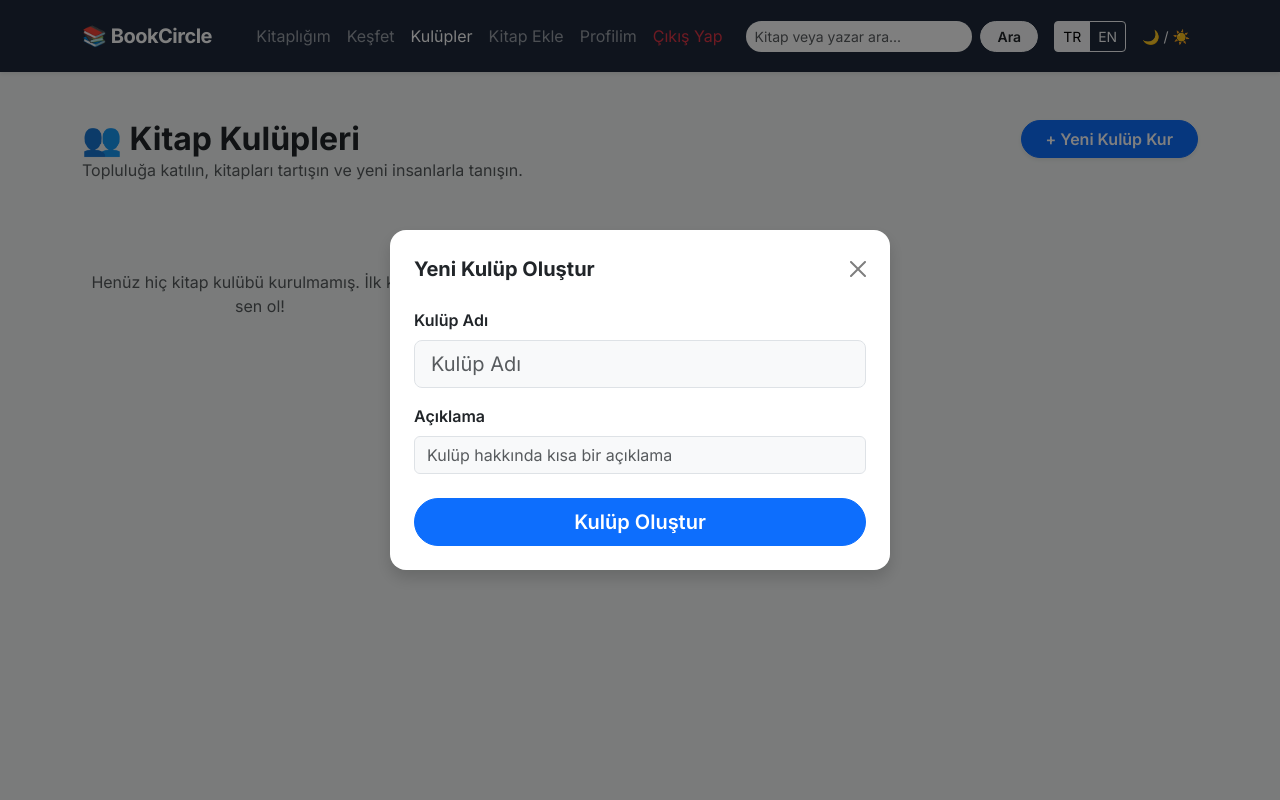
After one commit to haletemizel/bookcircle, a Flask app: page /clubs in a window 1280 px wide, after a click on "+ Yeni Kulüp Kur". The commit adds this page. Run offline with Flask 3, Linux system fonts and the light colour scheme; the visitor is signed in with stand-in values (Sample User, id 1); data that the repository does not hold is empty; some libraries are stand-ins or nearby versions.

Commit message:
Kitap Kulüpleri (Book Clubs) modülü ve tartışma odaları eklendi

```diff
--- a/app/main/forms.py
+++ b/app/main/forms.py
@@ -17,3 +17,12 @@ class UpdateProfileForm(FlaskForm):
     username = StringField('Kullanıcı Adı', validators=[DataRequired(), Length(min=2, max=64)])
     avatar = FileField('Profil Fotoğrafı Güncelle', validators=[FileAllowed(['jpg', 'png', 'jpeg'])])
     submit = SubmitField('Güncelle')
+
+class CreateClubForm(FlaskForm):
+    name = StringField('Kulüp Adı', validators=[DataRequired(), Length(min=3, max=140)])
+    description = StringField('Açıklama', validators=[DataRequired(), Length(max=500)])
+    submit = SubmitField('Kulüp Oluştur')
+
+class ClubMessageForm(FlaskForm):
+    body = StringField('Mesajınız', validators=[DataRequired(), Length(min=1, max=1000)])
+    submit = SubmitField('Gönder')
--- a/app/main/routes.py
+++ b/app/main/routes.py
@@ -6,8 +6,8 @@ from flask_login import login_required, current_user
 from sqlalchemy import select
 from app import db
 from app.main import main
-from app.main.forms import BookForm, UpdateProfileForm
-from app.models import Book, ReadingProgress, User
+from app.models import Book, ReadingProgress, User, BookClub, ClubMessage
+from app.main.forms import BookForm, UpdateProfileForm, CreateClubForm, ClubMessageForm
 
 @main.route('/set_language/<lang>')
 def set_language(lang):
@@ -35,7 +35,8 @@ def inject_dict():
             'my_books': 'Kitaplarım',
             'no_books': 'Kitaplığınızda henüz kitap yok.',
             'no_books_sub': 'Okuduğunuz veya okumak istediğiniz kitapları eklemeye başlayın.',
-            'add_first_book': 'İlk Kitabı Ekle'
+            'add_first_book': 'İlk Kitabı Ekle',
+            'clubs': 'Kulüpler'
         },
         'en': {
             'explore': 'Explore',
@@ -54,7 +55,8 @@ def inject_dict():
             'my_books': 'My Books',
             'no_books': 'No books in your library yet.',
             'no_books_sub': 'Start adding books you have read or want to read.',
-            'add_first_book': 'Add First Book'
+            'add_first_book': 'Add First Book',
+            'clubs': 'Clubs'
         }
     }
     lang = session.get('lang', 'tr')
@@ -246,3 +248,61 @@ def api_get_books():
             'image_url': book.image_url
         })
     return jsonify({'books': books_list, 'count': len(books_list)})
+
+@main.route('/clubs', methods=['GET', 'POST'])
+@login_required
+def clubs():
+    form = CreateClubForm()
+    if form.validate_on_submit():
+        club = BookClub(name=form.name.data, description=form.description.data, creator_id=current_user.id)
+        club.members.append(current_user)
+        db.session.add(club)
+        try:
+            db.session.commit()
+            flash('Yeni kitap kulübü başarıyla oluşturuldu!', 'success')
+            return redirect(url_for('main.clubs'))
+        except Exception:
+            db.session.rollback()
+            flash('Bu kulüp adı zaten kullanılıyor olabilir.', 'danger')
+
+    all_clubs = db.session.scalars(select(BookClub).order_by(BookClub.created_at.desc())).all()
+    return render_template('main/clubs.html', clubs=all_clubs, form=form)
+
+@main.route('/join_club/<int:club_id>', methods=['POST'])
+@login_required
+def join_club(club_id):
+    club = db.session.get(BookClub, club_id)
+    if not club:
+        flash('Kulüp bulunamadı.', 'danger')
+        return redirect(url_for('main.clubs'))
+
+    if current_user not in club.members:
+        club.members.append(current_user)
+        db.session.commit()
+        flash(f'{club.name} kulübüne katıldınız!', 'success')
+    return redirect(url_for('main.club_room', club_id=club.id))
+
+@main.route('/club/<int:club_id>', methods=['GET', 'POST'])
+@login_required
+def club_room(club_id):
+    club = db.session.get(BookClub, club_id)
+    if not club:
+        flash('Kulüp bulunamadı.', 'danger')
+        return redirect(url_for('main.clubs'))
+
+    if current_user not in club.members:
+        flash('Bu kulübün odasına girmek için önce katılmalısınız.', 'warning')
+        return redirect(url_for('main.clubs'))
+
+    form = ClubMessageForm()
+    if form.validate_on_submit():
+        msg = ClubMessage(body=form.body.data, user_id=current_user.id, club_id=club.id)
+        db.session.add(msg)
+        db.session.commit()
+        return redirect(url_for('main.club_room', club_id=club.id))
+
+    messages = db.session.scalars(
+        select(ClubMessage).where(ClubMessage.club_id == club.id).order_by(ClubMessage.timestamp)
+    ).all()
+
+    return render_template('main/club_room.html', club=club, messages=messages, form=form)
--- a/app/models.py
+++ b/app/models.py
@@ -89,6 +89,20 @@ class BookClub(db.Model):
     creator_id: Mapped[int] = mapped_column(ForeignKey('user.id'))
 
     members: Mapped[List["User"]] = relationship(secondary=club_members, back_populates="clubs")
+    messages: Mapped[List["ClubMessage"]] = relationship(back_populates="club", cascade="all, delete-orphan")
 
     def __repr__(self):
         return f"<BookClub {self.name}>"
+
+class ClubMessage(db.Model):
+    id: Mapped[int] = mapped_column(primary_key=True)
+    body: Mapped[str] = mapped_column(String(1000))
+    timestamp: Mapped[datetime] = mapped_column(default=datetime.utcnow, index=True)
+    user_id: Mapped[int] = mapped_column(ForeignKey('user.id'))
+    club_id: Mapped[int] = mapped_column(ForeignKey('book_club.id'))
+
+    user: Mapped["User"] = relationship()
+    club: Mapped["BookClub"] = relationship(back_populates="messages")
+
+    def __repr__(self):
+        return f"<ClubMessage {self.body[:20]}>"
--- a/app/templates/base.html
+++ b/app/templates/base.html
@@ -32,6 +32,9 @@
                         </li>
                         <li class="nav-item">
                             <a class="nav-link {% if request.endpoint == 'main.explore' %}active{% endif %}" href="{{ url_for('main.explore') }}">{{ t.explore }}</a>
+                        </li>
+                        <li class="nav-item">
+                            <a class="nav-link {% if request.endpoint == 'main.clubs' %}active{% endif %}" href="{{ url_for('main.clubs') }}">{{ t.clubs }}</a>
                         </li>
                         <li class="nav-item">
                             <a class="nav-link {% if request.endpoint == 'main.add_book' %}active{% endif %}" href="{{ url_for('main.add_book') }}">{{ t.add_book }}</a>
--- /dev/null
+++ b/app/templates/main/clubs.html
@@ -0,0 +1,87 @@
+{% extends "base.html" %}
+
+{% block title %}Kulüpler - BookCircle{% endblock %}
+
+{% block content %}
+<div class="row mb-4">
+    <div class="col-md-8">
+        <h2 class="fw-bold mb-0">👥 Kitap Kulüpleri</h2>
+        <p class="text-muted">Topluluğa katılın, kitapları tartışın ve yeni insanlarla tanışın.</p>
+    </div>
+    <div class="col-md-4 text-md-end">
+        <button type="button" class="btn btn-primary rounded-pill px-4 fw-semibold shadow-sm" data-bs-toggle="modal" data-bs-target="#createClubModal">
+            + Yeni Kulüp Kur
+        </button>
+    </div>
+</div>
+
+<div class="row row-cols-1 row-cols-md-2 row-cols-xl-3 g-4">
+    {% for club in clubs %}
+    <div class="col">
+        <div class="card h-100 border-0 shadow-sm rounded-4 transition-hover">
+            <div class="card-body p-4 d-flex flex-column">
+                <h5 class="card-title fw-bold text-truncate" title="{{ club.name }}">{{ club.name }}</h5>
+                <p class="card-text text-muted small mb-4" style="flex-grow: 1;">{{ club.description[:100] }}{% if club.description|length > 100 %}...{% endif %}</p>
+                <div class="d-flex justify-content-between align-items-center mt-auto">
+                    <span class="badge bg-light text-dark border">👤 {{ club.members|length }} Üye</span>
+                    {% if current_user in club.members %}
+                        <a href="{{ url_for('main.club_room', club_id=club.id) }}" class="btn btn-sm btn-dark rounded-pill px-3 fw-semibold">Odaya Git</a>
+                    {% else %}
+                        <form action="{{ url_for('main.join_club', club_id=club.id) }}" method="POST">
+                            <button type="submit" class="btn btn-sm btn-outline-primary rounded-pill px-3 fw-semibold">Katıl</button>
+                        </form>
+                    {% endif %}
+                </div>
+            </div>
+        </div>
+    </div>
+    {% else %}
+    <div class="col-12 text-center py-5">
+        <p class="text-muted">Henüz hiç kitap kulübü kurulmamış. İlk kuran sen ol!</p>
+    </div>
+    {% endfor %}
+</div>
+
+<!-- Create Club Modal -->
+<div class="modal fade" id="createClubModal" tabindex="-1" aria-labelledby="createClubModalLabel" aria-hidden="true">
+    <div class="modal-dialog modal-dialog-centered">
+        <div class="modal-content rounded-4 border-0 shadow">
+            <div class="modal-header border-0 pb-0 pt-4 px-4">
+                <h5 class="modal-title fw-bold" id="createClubModalLabel">Yeni Kulüp Oluştur</h5>
+                <button type="button" class="btn-close" data-bs-dismiss="modal" aria-label="Close"></button>
+            </div>
+            <div class="modal-body p-4">
+                <form action="{{ url_for('main.clubs') }}" method="POST">
+                    {{ form.hidden_tag() }}
+                    <div class="mb-3">
+                        {{ form.name.label(class="form-label fw-semibold") }}
+                        {{ form.name(class="form-control form-control-lg bg-light" + (" is-invalid" if form.name.errors else ""), placeholder="Kulüp Adı") }}
+                        {% if form.name.errors %}
+                            <div class="invalid-feedback">
+                                {% for error in form.name.errors %}<span>{{ error }}</span>{% endfor %}
+                            </div>
+                        {% endif %}
+                    </div>
+                    <div class="mb-4">
+                        {{ form.description.label(class="form-label fw-semibold") }}
+                        {{ form.description(class="form-control bg-light", rows="3", placeholder="Kulüp hakkında kısa bir açıklama") }}
+                    </div>
+                    <div class="d-grid">
+                        {{ form.submit(class="btn btn-primary btn-lg rounded-pill fw-semibold") }}
+                    </div>
+                </form>
+            </div>
+        </div>
+    </div>
+</div>
+
+<style>
+    .transition-hover {
+        transition: transform 0.2s ease, box-shadow 0.2s ease;
+    }
+    .transition-hover:hover {
+        transform: translateY(-5px);
+        box-shadow: 0 .5rem 1rem rgba(0,0,0,.15)!important;
+    }
+</style>
+{% endblock %}
```
Also changed, not shown: app/templates/main/club_room.html (added, +106 -0 lines), docs/ai-gunlugu.md (+4 -0 lines), migrations/versions/1bc3c2b3b3ad_add_club_message_model.py (added, +43 -0 lines).
